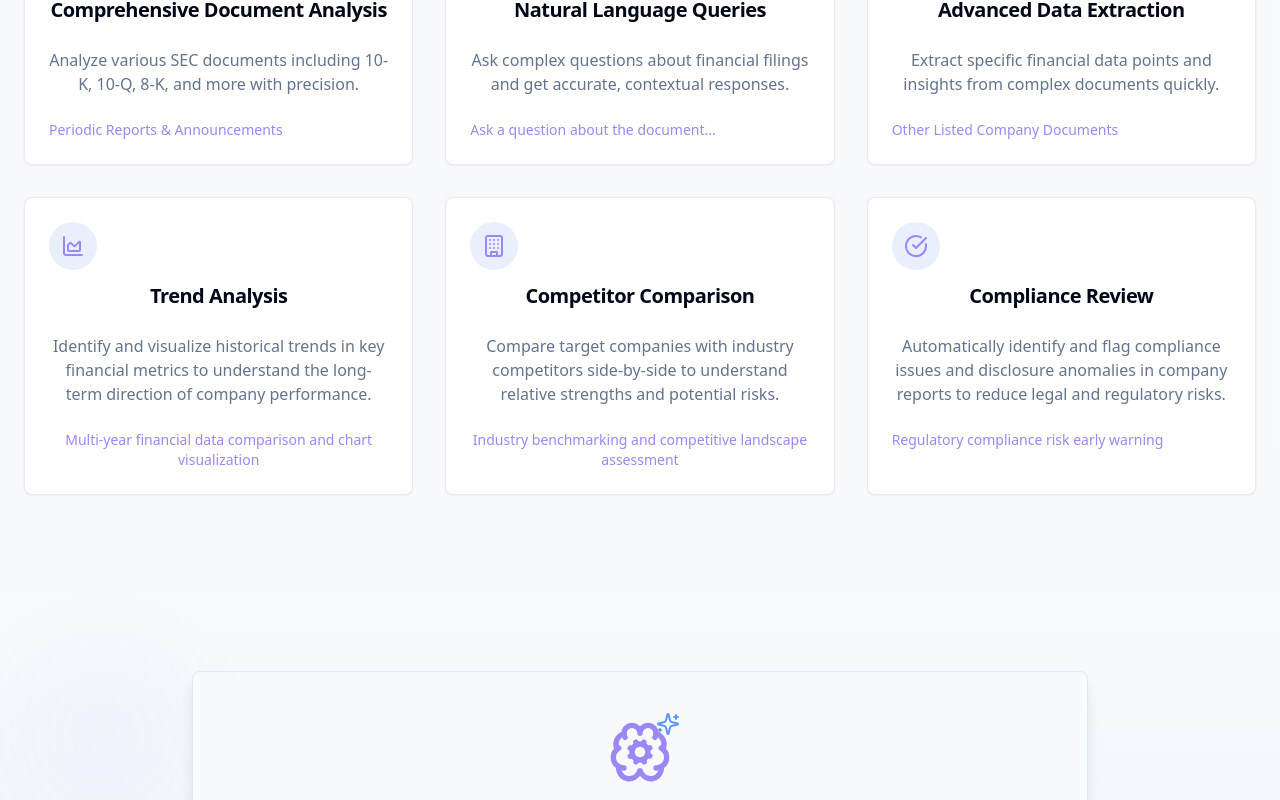
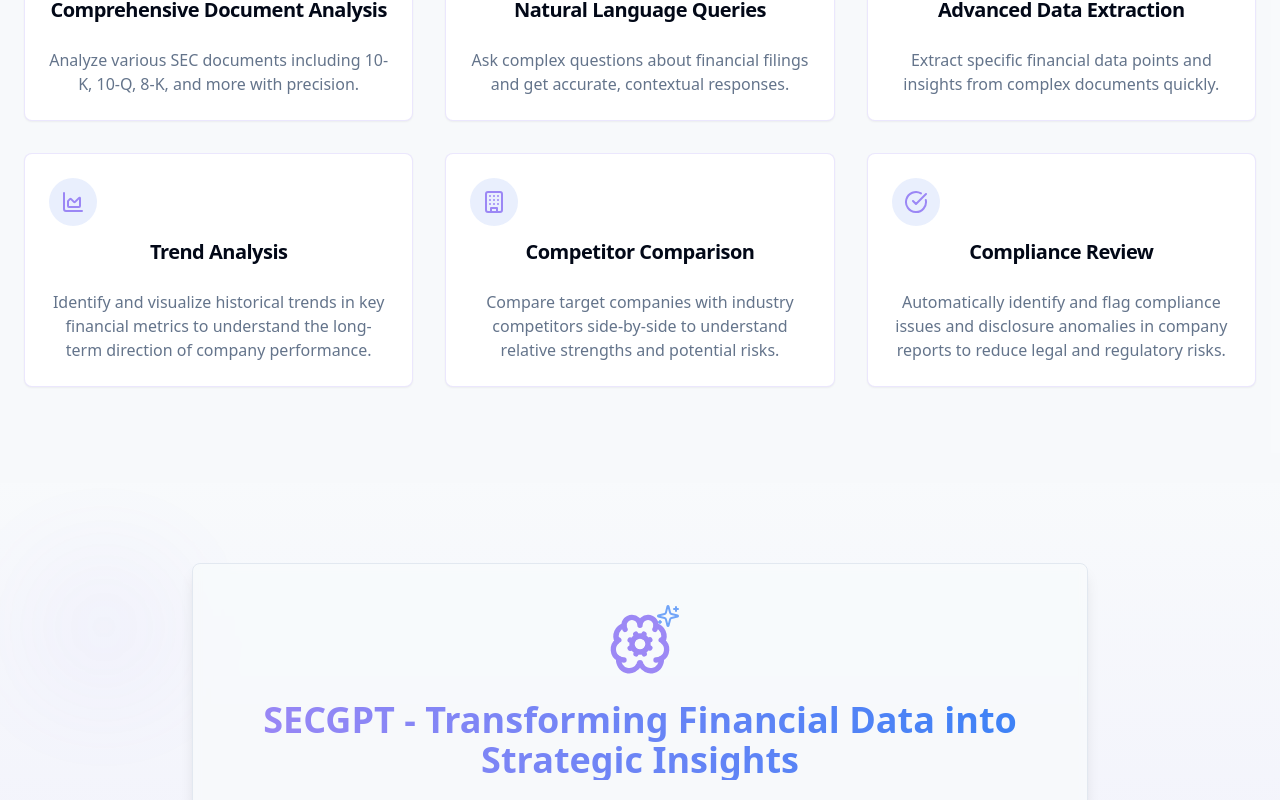
Before and after one commit to MarkLo127/secgpt, a React (Vite) app: page / in a window 1280 px wide. Shown: the part 1580-2380 px from the top of the page. Built offline with nearby package versions, Linux system fonts and the light colour scheme.

Commit message:
Visual edit in Lovable
Edited UI in Lovable

```diff
--- a/src/components/home/KeyFeaturesSection.tsx
+++ b/src/components/home/KeyFeaturesSection.tsx
@@ -31,9 +31,7 @@ const KeyFeaturesSection = () => {
                 {t("home.feature1.description")}
               </p>
             </CardContent>
-            <CardFooter>
-              <p className="text-sm text-secgpt-blue text-center">{t("analysis.document.category1")}</p>
-            </CardFooter>
+
           </Card>
 
           {/* Feature 2 */}
@@ -49,9 +47,7 @@ const KeyFeaturesSection = () => {
                 {t("home.feature2.description")}
               </p>
             </CardContent>
-            <CardFooter>
-              <p className="text-sm text-secgpt-blue text-center">{t("chat.placeholder")}</p>
-            </CardFooter>
+
           </Card>
 
           {/* Feature 3 */}
@@ -67,9 +63,7 @@ const KeyFeaturesSection = () => {
                 {t("home.feature3.description")}
               </p>
             </CardContent>
-            <CardFooter>
-              <p className="text-sm text-secgpt-blue text-center">{t("analysis.document.category3")}</p>
-            </CardFooter>
+
           </Card>
 
           {/* Feature 4 */}
@@ -87,11 +81,7 @@ const KeyFeaturesSection = () => {
                 {language === "zh" ? "識別和可視化關鍵財務指標的歷史趨勢，以了解公司績效的長期走向。" : "Identify and visualize historical trends in key financial metrics to understand the long-term direction of company performance."}
               </p>
             </CardContent>
-            <CardFooter>
-              <p className="text-sm text-secgpt-blue text-center">
-                {language === "zh" ? "多年財務數據比較和圖表可視化" : "Multi-year financial data comparison and chart visualization"}
-              </p>
-            </CardFooter>
+
           </Card>
 
           {/* Feature 5 */}
@@ -109,11 +99,7 @@ const KeyFeaturesSection = () => {
                 {language === "zh" ? "將目標公司與行業競爭對手進行並排比較，了解相對優勢和潛在風險。" : "Compare target companies with industry competitors side-by-side to understand relative strengths and potential risks."}
               </p>
             </CardContent>
-            <CardFooter>
-              <p className="text-sm text-secgpt-blue text-center">
-                {language === "zh" ? "行業基準和競爭格局評估" : "Industry benchmarking and competitive landscape assessment"}
-              </p>
-            </CardFooter>
+
           </Card>
 
           {/* Feature 6 */}
@@ -131,11 +117,7 @@ const KeyFeaturesSection = () => {
                 {language === "zh" ? "自動識別和標記公司報告中的合規問題和信息披露異常，以降低法律和監管風險。" : "Automatically identify and flag compliance issues and disclosure anomalies in company reports to reduce legal and regulatory risks."}
               </p>
             </CardContent>
-            <CardFooter>
-              <p className="text-sm text-secgpt-blue text-center">
-                {language === "zh" ? "監管合規風險早期預警" : "Regulatory compliance risk early warning"}
-              </p>
-            </CardFooter>
+
           </Card>
         </div>
       </div>
```
